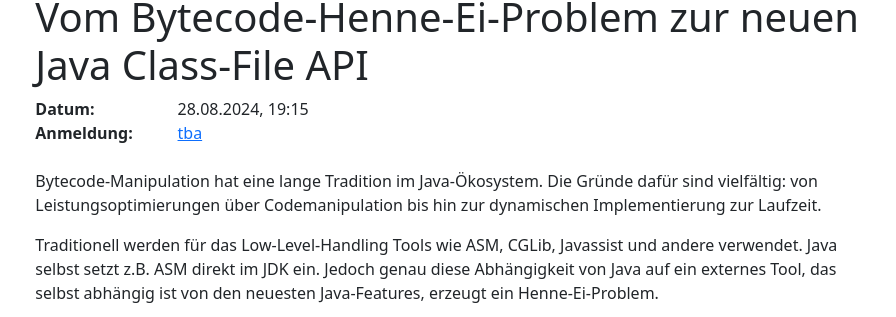
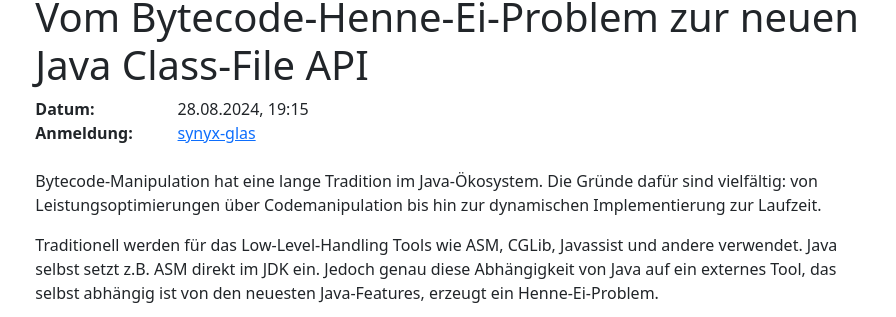
Before and after one commit to jugka/jugka-site, a Jekyll site: the page built from _posts/events/2024-08-28-vom-bytecode-henne-ei-problem-zur-neuen-java-class-file-api.markdown, in a window 1280 px wide. Shown: the part 268-585 px from the top of the page, without its empty margins (190-1086 px from the left). Built offline with Jekyll 4.4.1, drawn with Linux system fonts in a browser that asks for light colours.

Commit message:
Update 2024-08-28-vom-bytecode-henne-ei-problem-zur-neuen-java-class-file-api.markdown
Add new event

```diff
--- a/_posts/events/2024-08-28-vom-bytecode-henne-ei-problem-zur-neuen-java-class-file-api.markdown
+++ b/_posts/events/2024-08-28-vom-bytecode-henne-ei-problem-zur-neuen-java-class-file-api.markdown
@@ -2,11 +2,11 @@
 layout: event
 title:  "Vom Bytecode-Henne-Ei-Problem zur neuen Java Class-File API"
 date:   2024-08-28 19:15:00 +0200
-registration: tba
+registration: synyx-glas
 tags: events
 speakers:
 - bweidig
-location: tba
+location: https://www.meetup.com/java-user-group-karlsruhe/events/302427396/
 ---
 
 Bytecode-Manipulation hat eine lange Tradition im Java-Ökosystem.
```
